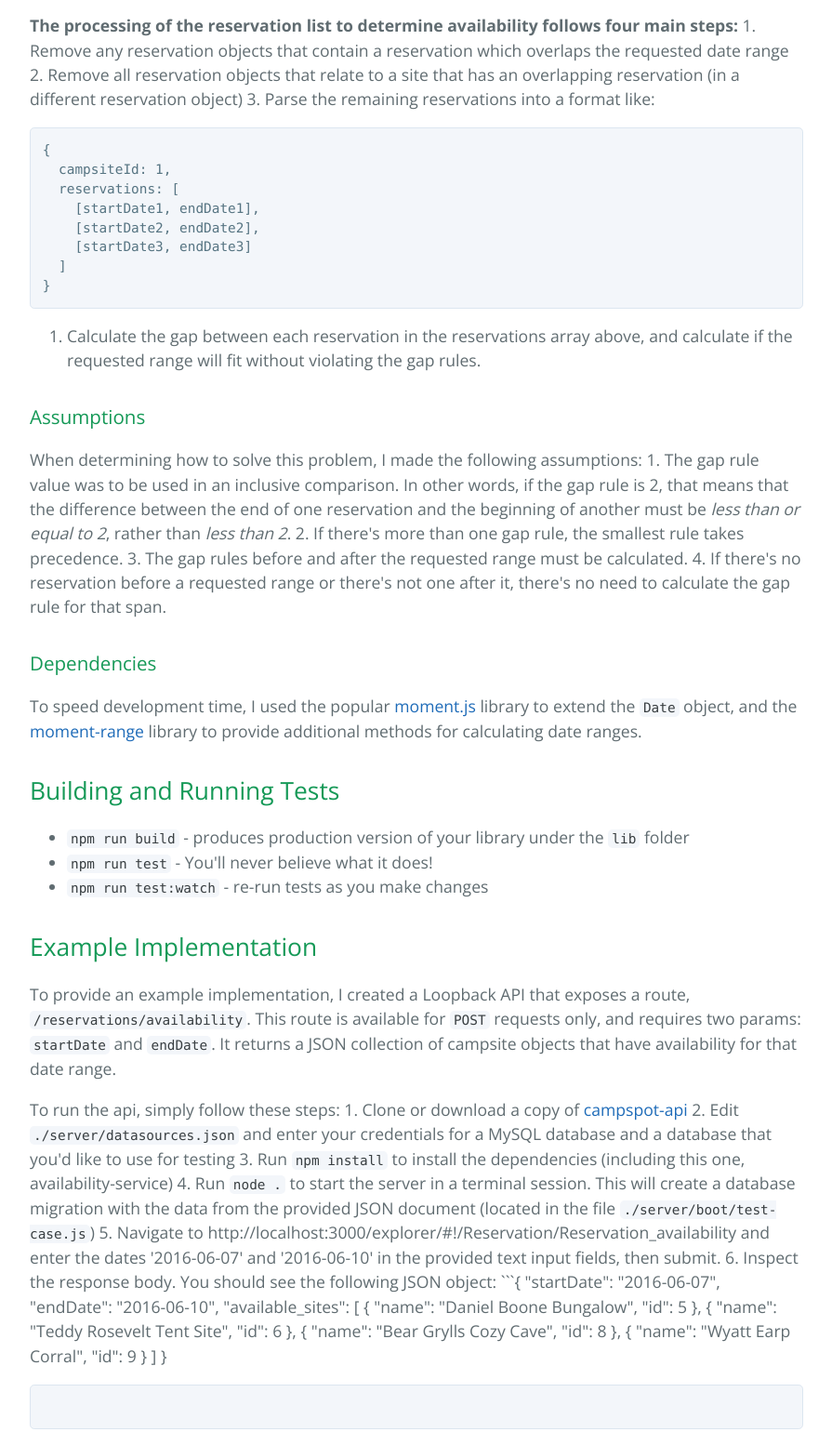
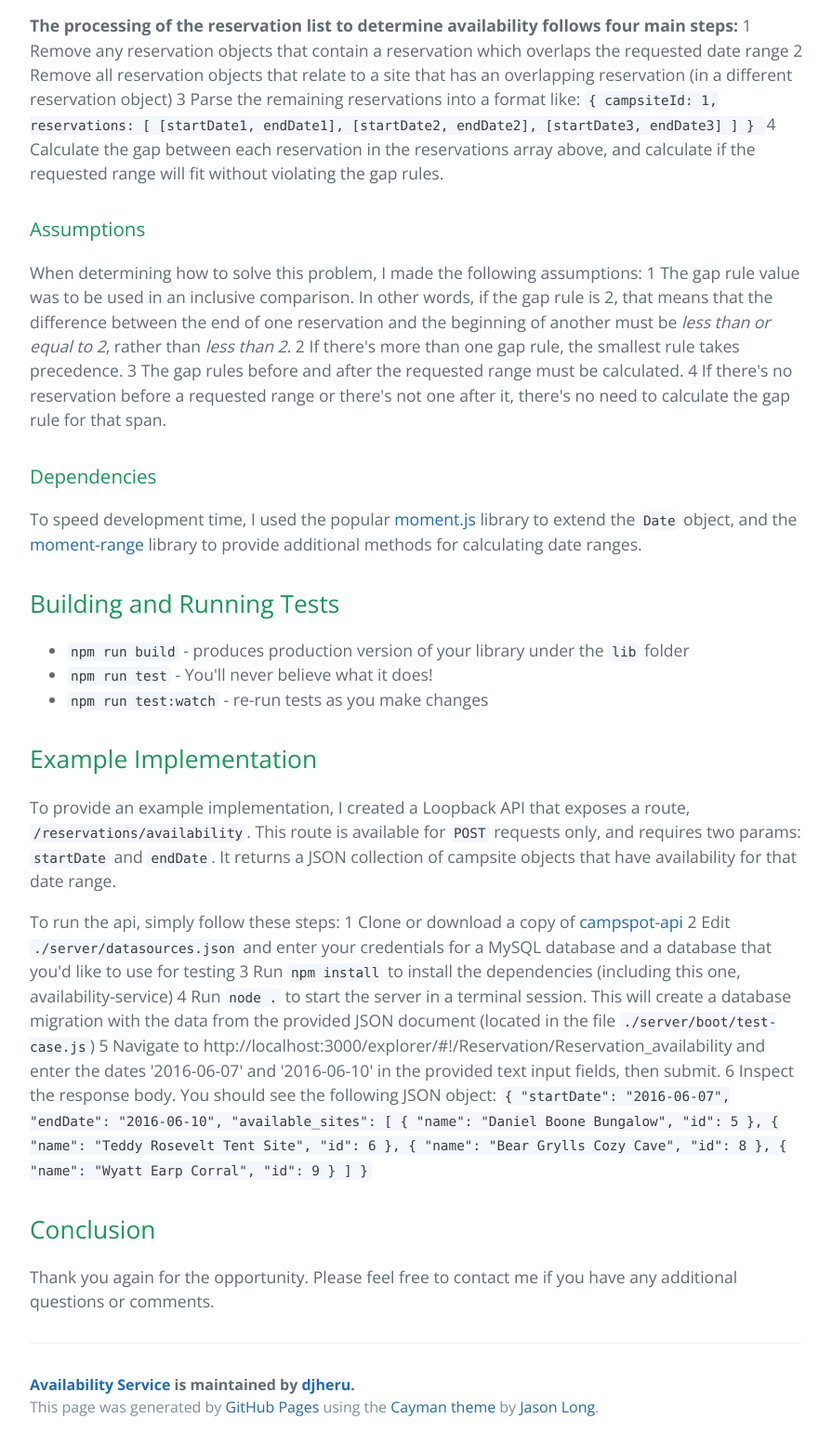
Before and after one commit to djheru/availability-service, a plain HTML site: page index.html in a window 1280 px wide. Shown: the part 1706-3246 px from the top of the page at 93% size, without its empty margins (192-1087 px from the left). Drawn offline with nearby package versions, Linux system fonts and the light colour scheme.

````diff
--- a/index.html
+++ b/index.html
@@ -46,11 +46,11 @@
 <p>To make it easier for other applications to use this module as a dependency, I've published it on <a href="https://www.npmjs.com/package/availability-service">npm</a>. This makes it easy for other applications to easily include it using <code>npm install availability-service</code> and to require that specific versions be used. Details of the example API are provided below.</p>
 
 <p><strong>The processing of the reservation list to determine availability follows four main steps:</strong>
-1. Remove any reservation objects that contain a reservation which overlaps the requested date range
-2. Remove all reservation objects that relate to a site that has an overlapping reservation (in a different reservation object)
-3. Parse the remaining reservations into a format like: </p>
-
-<pre><code>{
+1 Remove any reservation objects that contain a reservation which overlaps the requested date range
+2 Remove all reservation objects that relate to a site that has an overlapping reservation (in a different reservation object)
+3 Parse the remaining reservations into a format like:
+    <code>
+    {
       campsiteId: 1,
       reservations: [
         [startDate1, endDate1],
@@ -58,20 +58,17 @@
         [startDate3, endDate3]
       ]
     }
-</code></pre>
-
-<ol>
-<li>Calculate the gap between each reservation in the reservations array above, and calculate if the requested range will fit without violating the gap rules.</li>
-</ol>
+</code>
+4 Calculate the gap between each reservation in the reservations array above, and calculate if the requested range will fit without violating the gap rules.</p>
 
 <h3>
 <a id="assumptions" class="anchor" href="#assumptions" aria-hidden="true"><span aria-hidden="true" class="octicon octicon-link"></span></a>Assumptions</h3>
 
 <p>When determining how to solve this problem, I made the following assumptions:
-1. The gap rule value was to be used in an inclusive comparison. In other words, if the gap rule is 2, that means that the difference between the end of one reservation and the beginning of another must be <em>less than or equal to 2</em>, rather than <em>less than 2</em>.
-2. If there's more than one gap rule, the smallest rule takes precedence.
-3. The gap rules before and after the requested range must be calculated.
-4. If there's no reservation before a requested range or there's not one after it, there's no need to calculate the gap rule for that span.</p>
+1 The gap rule value was to be used in an inclusive comparison. In other words, if the gap rule is 2, that means that the difference between the end of one reservation and the beginning of another must be <em>less than or equal to 2</em>, rather than <em>less than 2</em>.
+2 If there's more than one gap rule, the smallest rule takes precedence.
+3 The gap rules before and after the requested range must be calculated.
+4 If there's no reservation before a requested range or there's not one after it, there's no need to calculate the gap rule for that span.</p>
 
 <h3>
 <a id="dependencies" class="anchor" href="#dependencies" aria-hidden="true"><span aria-hidden="true" class="octicon octicon-link"></span></a>Dependencies</h3>
@@ -96,13 +93,13 @@
 <p>To provide an example implementation, I created a Loopback API that exposes a route, <code>/reservations/availability</code>. This route is available for <code>POST</code> requests only, and requires two params: <code>startDate</code> and <code>endDate</code>. It returns a JSON collection of campsite objects that have availability for that date range. </p>
 
 <p>To run the api, simply follow these steps:
-1. Clone or download a copy of <a href="https://github.com/djheru/campspot-api">campspot-api</a>
-2. Edit <code>./server/datasources.json</code> and enter your credentials for a MySQL database and a database that you'd like to use for testing
-3. Run <code>npm install</code> to install the dependencies (including this one, availability-service)
-4. Run <code>node .</code> to start the server in a terminal session. This will create a database migration with the data from the provided JSON document (located in the file <code>./server/boot/test-case.js</code>)
-5. Navigate to http://localhost:3000/explorer/#!/Reservation/Reservation_availability and enter the dates '2016-06-07' and '2016-06-10' in the provided text input fields, then submit.
-6. Inspect the response body. You should see the following JSON object:
-```{
+1 Clone or download a copy of <a href="https://github.com/djheru/campspot-api">campspot-api</a>
+2 Edit <code>./server/datasources.json</code> and enter your credentials for a MySQL database and a database that you'd like to use for testing
+3 Run <code>npm install</code> to install the dependencies (including this one, availability-service)
+4 Run <code>node .</code> to start the server in a terminal session. This will create a database migration with the data from the provided JSON document (located in the file <code>./server/boot/test-case.js</code>)
+5 Navigate to http://localhost:3000/explorer/#!/Reservation/Reservation_availability and enter the dates '2016-06-07' and '2016-06-10' in the provided text input fields, then submit.
+6 Inspect the response body. You should see the following JSON object:
+    <code>{
       "startDate": "2016-06-07",
       "endDate": "2016-06-10",
       "available_sites": [
@@ -111,10 +108,13 @@
         { "name": "Bear Grylls Cozy Cave", "id": 8 },
         { "name": "Wyatt Earp Corral", "id": 9 }
       ]
-}</p>
+    }
+</code></p>
 
-<pre><code>
-</code></pre>
+<h2>
+<a id="conclusion" class="anchor" href="#conclusion" aria-hidden="true"><span aria-hidden="true" class="octicon octicon-link"></span></a>Conclusion</h2>
+
+<p>Thank you again for the opportunity. Please feel free to contact me if you have any additional questions or comments.</p>
 
       <footer class="site-footer">
         <span class="site-footer-owner"><a href="https://github.com/djheru/availability-service">Availability Service</a> is maintained by <a href="https://github.com/djheru">djheru</a>.</span>
````
Also changed, not shown: params.json (+1 -1 lines). Lines whose indentation alone changed are shown as unchanged.
